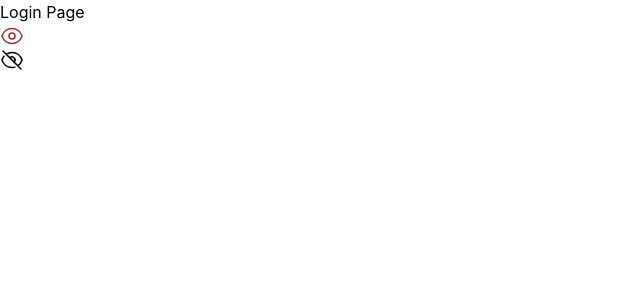
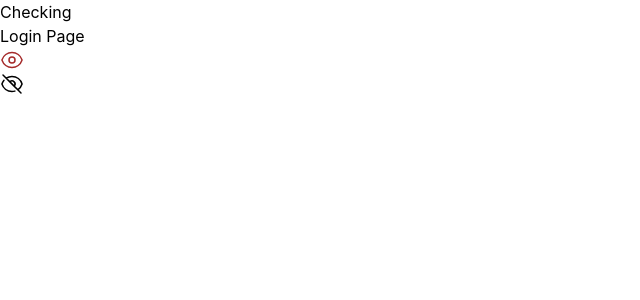
Before and after one commit to BijjamVijayReddy/Ecommerce-FE, a React (Create React App) app: page / in a window 1280 px wide. Shown: the top 300 px of the page, without its empty margins (0-640 px from the left). Built offline with nearby package versions, Linux system fonts and the light colour scheme.

Commit message:
checking

```diff
--- a/src/App.js
+++ b/src/App.js
@@ -6,6 +6,7 @@ import Login from './pages/login/Login';
 function App() {
   return (
     <div>
+    <h2>Checking</h2>
       <Login />
     </div>
   );
```
